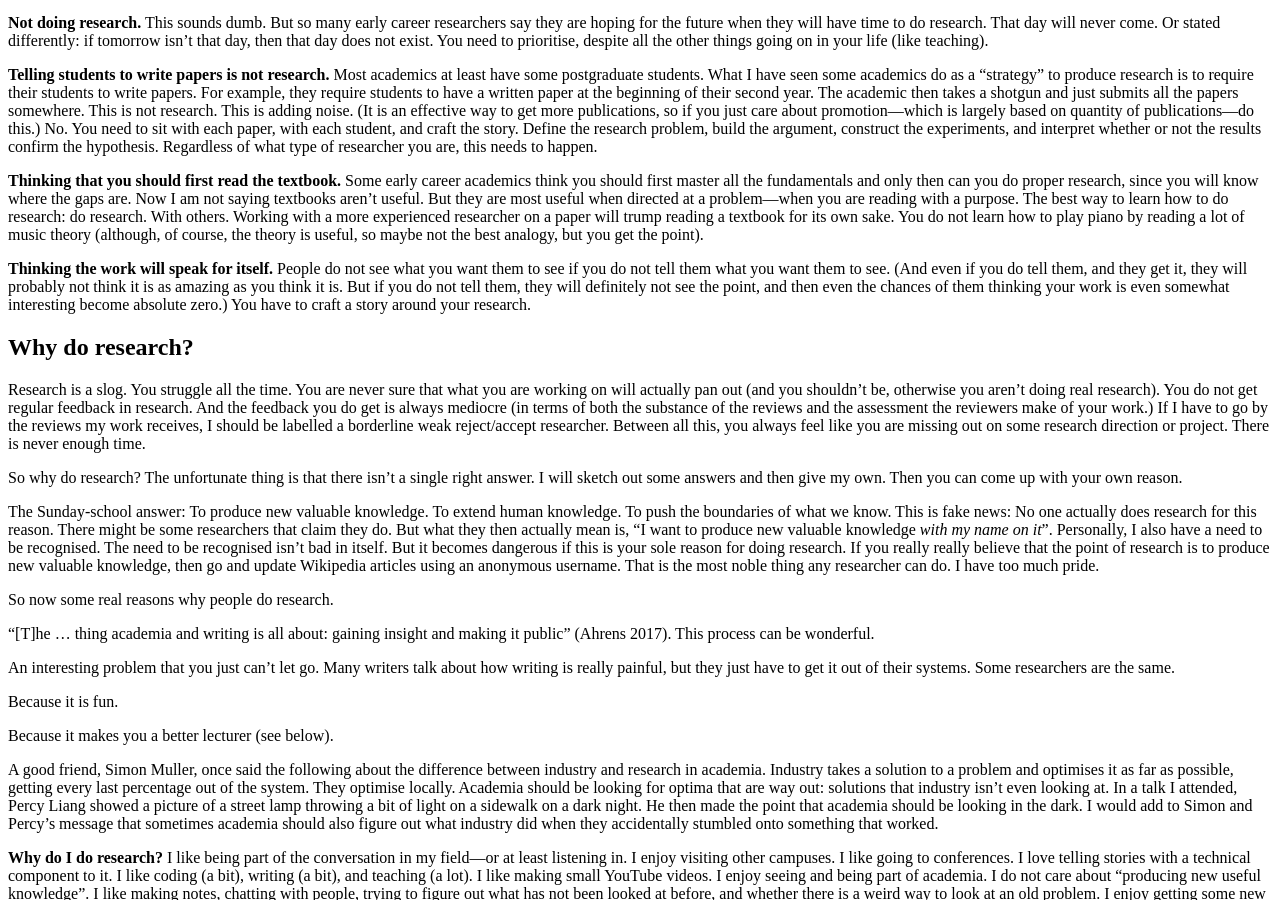
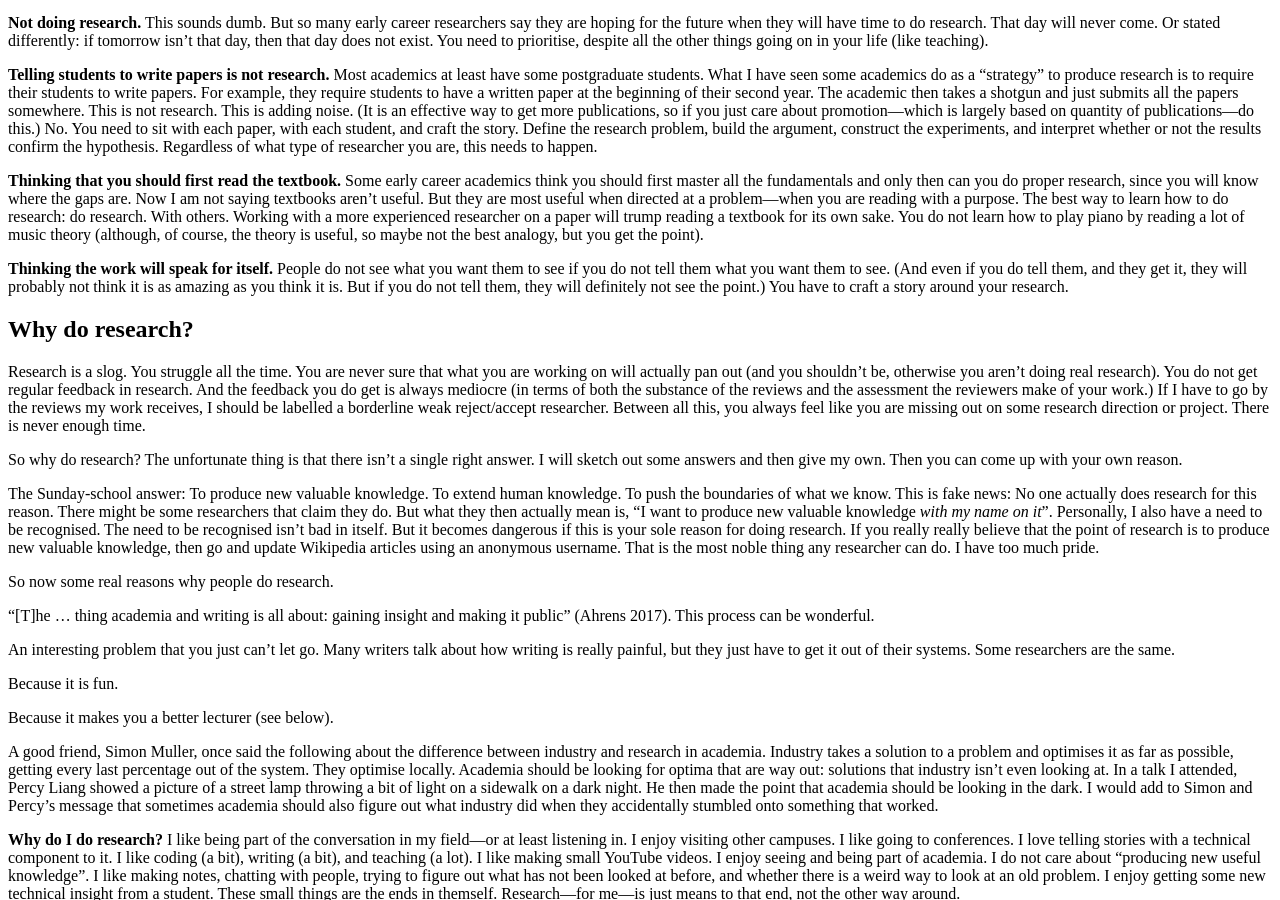
Before and after one commit to kamperh/kamperh.github.io, a Jekyll site: the page built from _posts/2025-05-16-research-thoughts.md, in a window 1280 px wide and 900 px high, scrolled down 825 px. Built offline with Jekyll 4.4.1, drawn with Linux system fonts in a browser that asks for light colours; our own code applies the rules of GitHub Pages for plain Markdown files; a style sheet for code colours, icons or effects is not loaded.

Commit message:
Update 2025-05-16-research-thoughts.md

```diff
--- a/_posts/2025-05-16-research-thoughts.md
+++ b/_posts/2025-05-16-research-thoughts.md
@@ -35,7 +35,7 @@ There is a lot of freedom in research. But this means it also isn't clear what e
 
 **Thinking that you should first read the textbook.** Some early career academics think you should first master all the fundamentals and only then can you do proper research, since you will know where the gaps are. Now I am not saying textbooks aren't useful. But they are most useful when directed at a problem---when you are reading with a purpose. The best way to learn how to do research: do research. With others. Working with a more experienced researcher on a paper will trump reading a textbook for its own sake. You do not learn how to play piano by reading a lot of music theory (although, of course, the theory is useful, so maybe not the best analogy, but you get the point).
 
-**Thinking the work will speak for itself.** People do not see what you want them to see if you do not tell them what you want them to see. (And even if you do tell them, and they get it, they will probably not think it is as amazing as you think it is. But if you do not tell them, they will definitely not see the point, and then even the chances of them thinking your work is even somewhat interesting become absolute zero.) You have to craft a story around your research.
+**Thinking the work will speak for itself.** People do not see what you want them to see if you do not tell them what you want them to see. (And even if you do tell them, and they get it, they will probably not think it is as amazing as you think it is. But if you do not tell them, they will definitely not see the point.) You have to craft a story around your research.
 
 
 ## Why do research?
```
